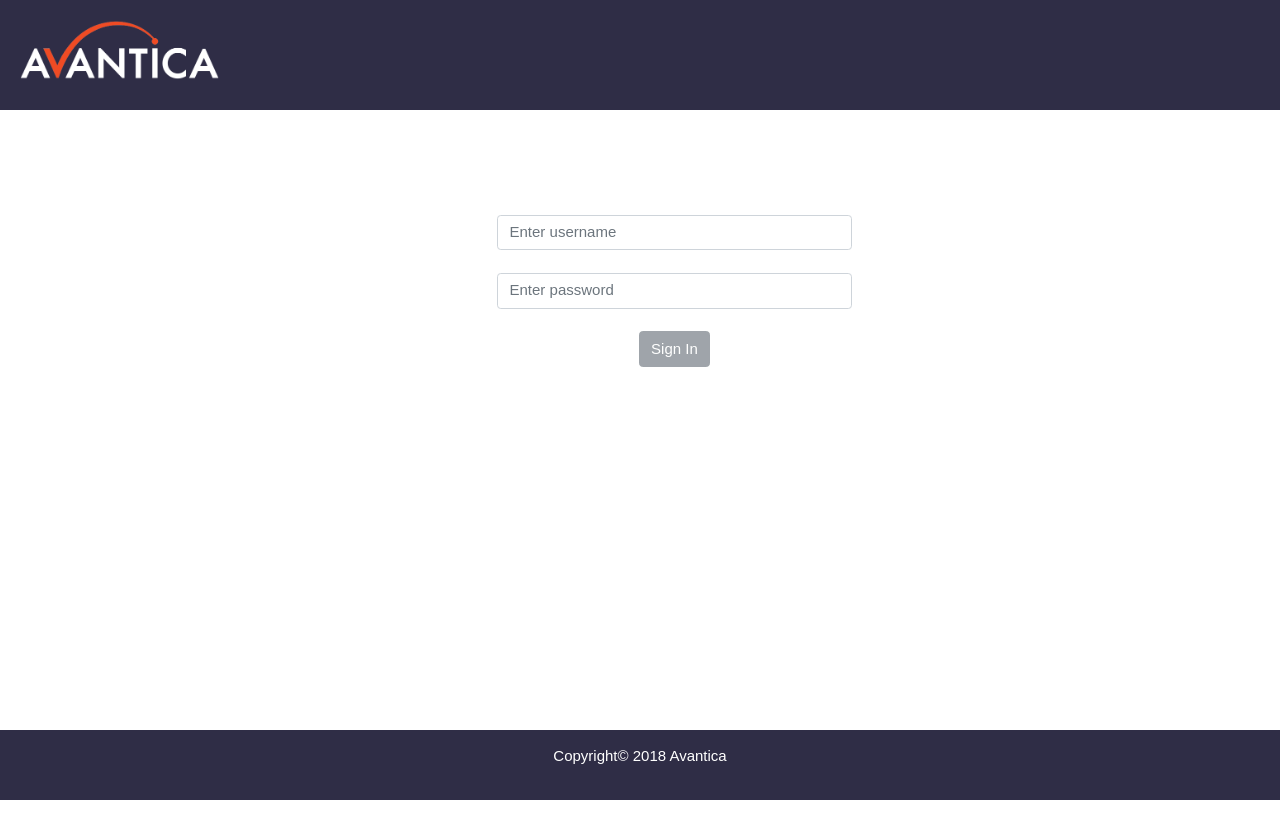
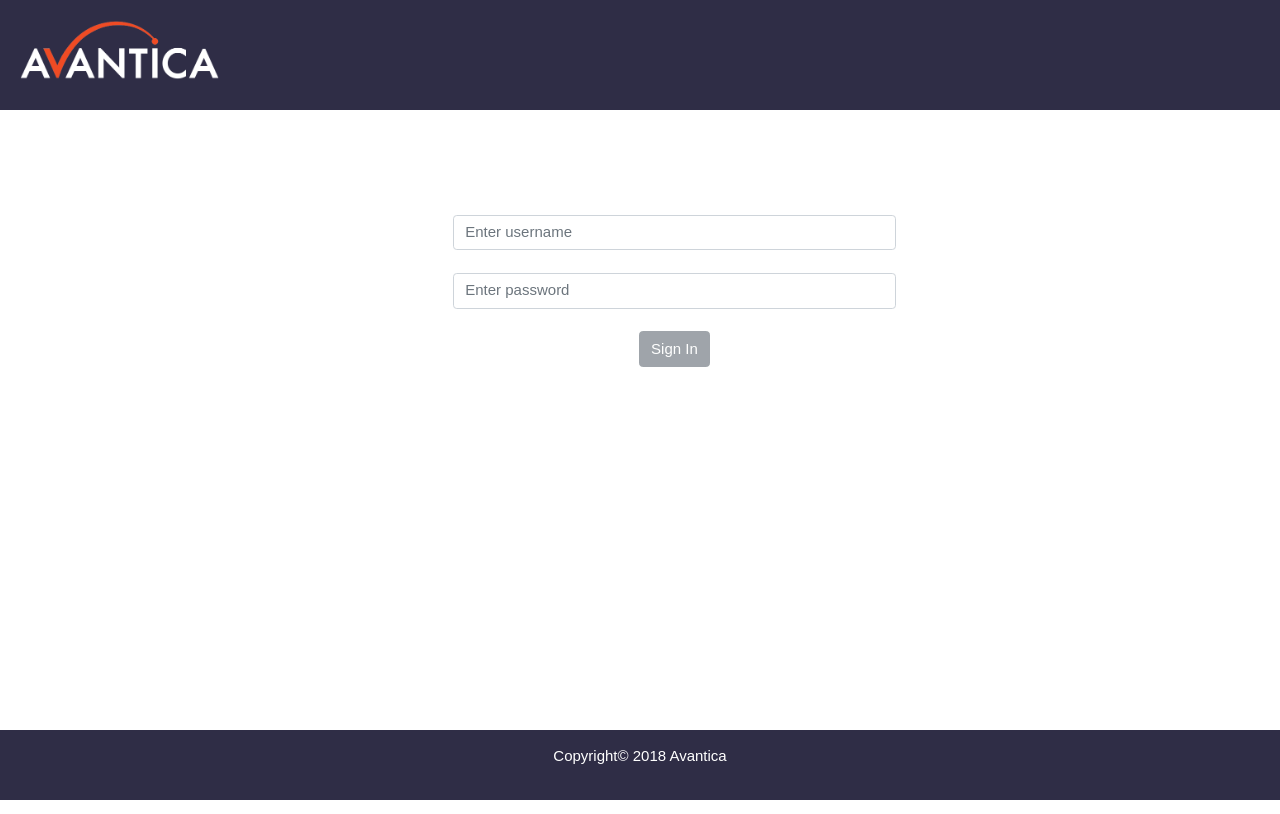
Before and after one commit to dasoto92/portalweb, a React (Create React App) app: page /login in a window 1280 px wide. Built offline with nearby package versions, Linux system fonts and the light colour scheme; no server answers.

Commit message:
login css

```diff
--- a/src/components/Login/index.js
+++ b/src/components/Login/index.js
@@ -113,9 +113,8 @@ class Login extends Component {
       <div className="LoginContainer">
         <Form className={"loginForm"}>
           <Input
-            className={shouldMarkError('username') ? "error" : ""}
+            className={"loginField "+shouldMarkError('username') ? "error" : ""}
             type="text/email"
-            id={"loginField"}
             placeholder="Enter username"
             value={this.state.username}
             onChange={this.handleUsernameChange}
@@ -123,8 +122,7 @@ class Login extends Component {
           />
           <br/>
           <Input
-            className={shouldMarkError('password') ? "error" : ""}
-            id={"loginField"}
+            className={"loginField "+shouldMarkError('password') ? "error" : ""}
             type="password"
             placeholder="Enter password"
             value={this.state.password}
```
